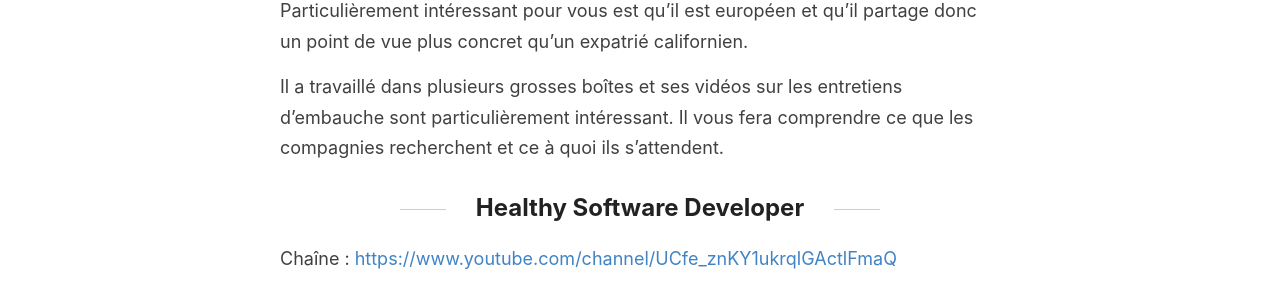
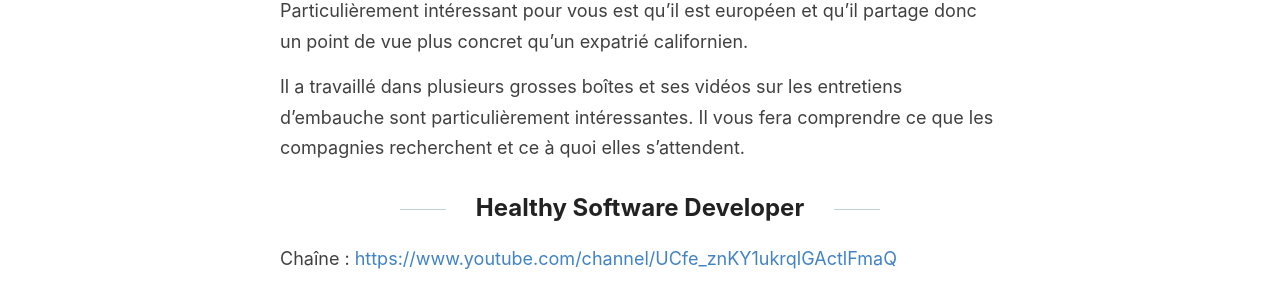
Before and after one commit to DevCommeLesPros/devcommelespros.github.io, a Jekyll site: the page built from _posts/2021-05-11-youtube-channels.md, in a window 1280 px wide and 900 px high, scrolled down 1135 px. Shown: the part 184-475 px from the top of the window. Built offline with Jekyll 4.4.1, drawn with Linux system fonts in a browser that asks for light colours.

Commit message:
Grammarfix.

```diff
--- a/_posts/2021-05-11-youtube-channels.md
+++ b/_posts/2021-05-11-youtube-channels.md
@@ -43,8 +43,8 @@ J'ai découvert récemment cette chaîne.
 Voici un ingénieur devenu manager qui nous donne sa perspective sur le monde du travail des développeurs logiciel.
 Particulièrement intéressant pour vous est qu'il est européen et qu'il partage donc un point de vue plus concret qu'un expatrié californien.
 
-Il a travaillé dans plusieurs grosses boîtes et ses vidéos sur les entretiens d'embauche sont particulièrement intéressant.
-Il vous fera comprendre ce que les compagnies recherchent et ce à quoi ils s'attendent.
+Il a travaillé dans plusieurs grosses boîtes et ses vidéos sur les entretiens d'embauche sont particulièrement intéressantes.
+Il vous fera comprendre ce que les compagnies recherchent et ce à quoi elles s'attendent.
 
 ## Healthy Software Developer
 
```
